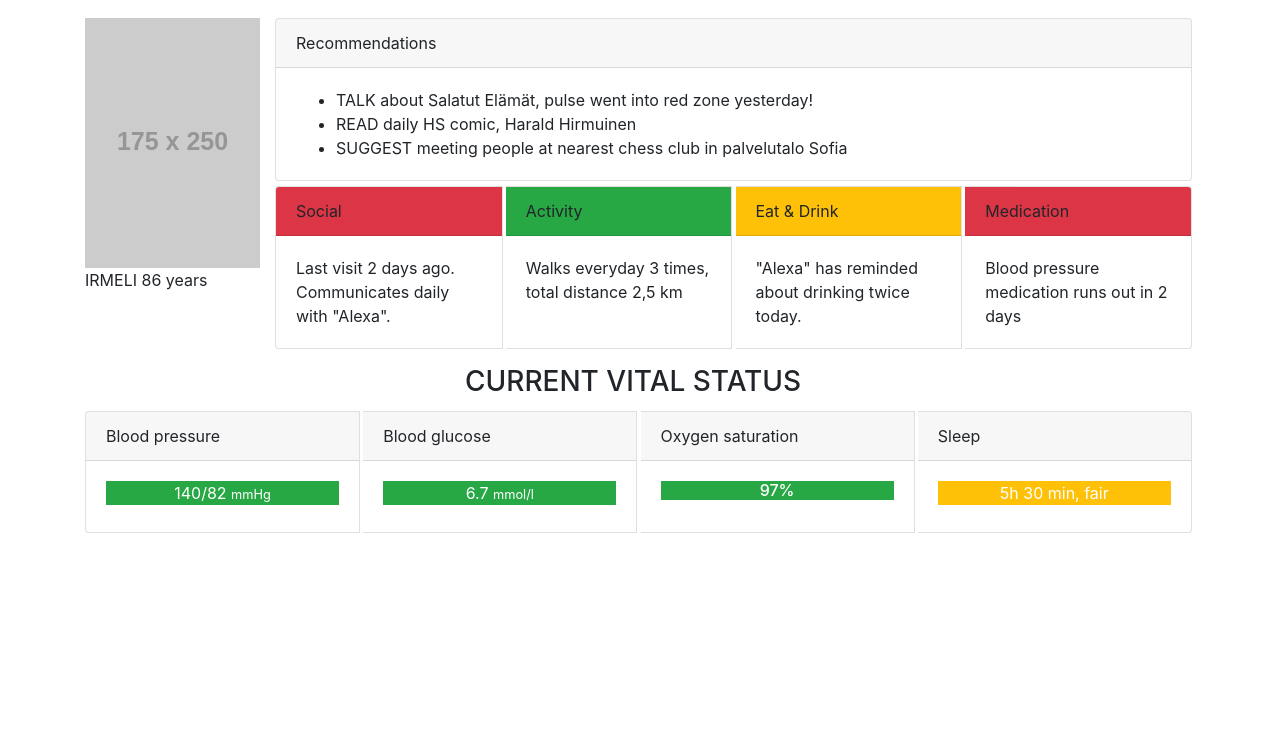
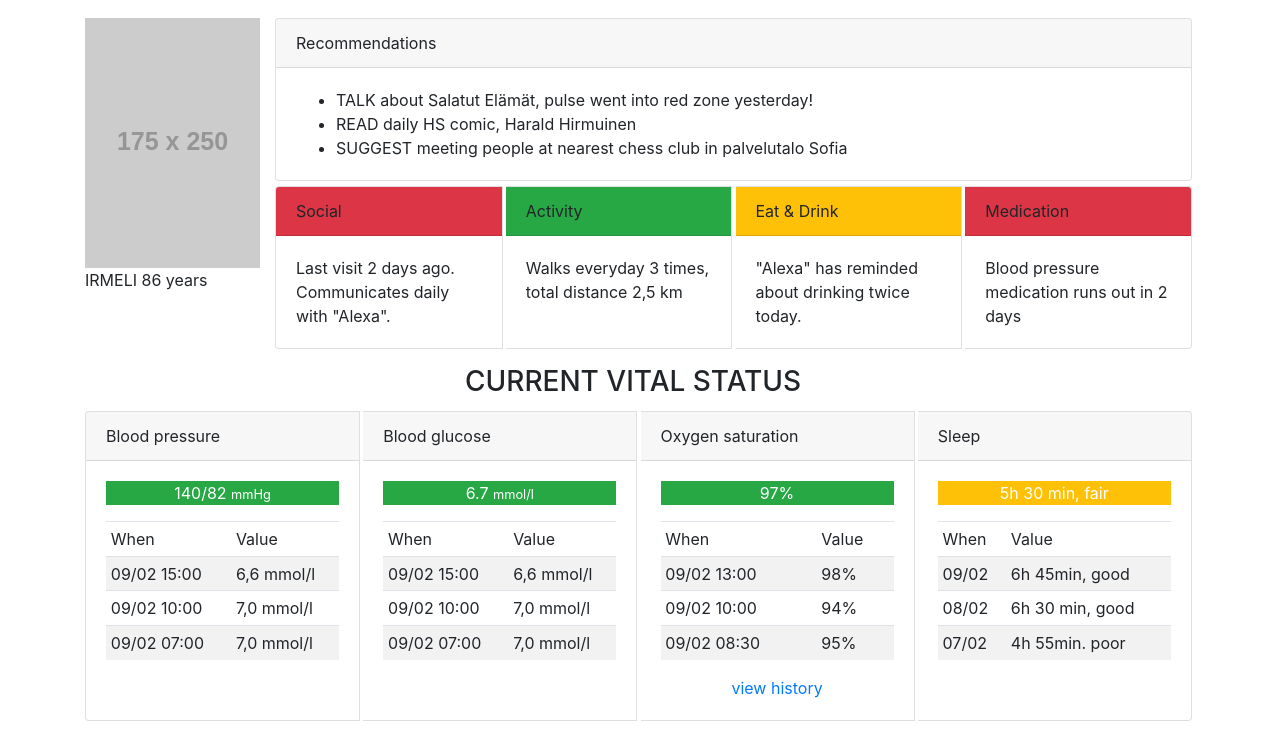
Before and after one commit to tgranqvist/meetme, a website: page public/index.html in a window 1280 px wide. Shown: the part 62-800 px from the top of the page. Drawn offline with nearby package versions, Linux system fonts and the light colour scheme; placeholder pictures from the web are drawn by us.

Commit message:
UI updates

```diff
--- a/public/index.html
+++ b/public/index.html
@@ -97,6 +97,25 @@
             <div class="card-header">Blood pressure</div>
               <div class="card-body">
                 <p class="card-text text-center text-white bg-success">140/82 <small>mmHg</small></p>
+                <table class="table table-striped table-sm">
+                  <thead>
+                    <tr><td>When</td><td>Value</td></tr>
+                  </thead>
+                  <tbody>
+                    <tr>
+                      <td>09/02 15:00</td>
+                      <td>6,6 mmol/l</td>
+                    </tr>
+                    <tr>
+                      <td>09/02 10:00</td>
+                      <td>7,0 mmol/l</td>
+                    </tr>
+                    <tr>
+                      <td>09/02 07:00</td>
+                      <td>7,0 mmol/l</td>
+                    </tr>
+                  </tbody>
+                </table>
               </div>
             </div>
 
@@ -104,24 +123,83 @@
               <div class="card-header">Blood glucose</div>
               <div class="card-body">
                 <p class="card-text text-center text-white bg-success">6.7 <small>mmol/l</small></p>
+                                <table class="table table-striped table-sm">
+                  <thead>
+                    <tr><td>When</td><td>Value</td></tr>
+                  </thead>
+                  <tbody>
+                    <tr>
+                      <td>09/02 15:00</td>
+                      <td>6,6 mmol/l</td>
+                    </tr>
+                    <tr>
+                      <td>09/02 10:00</td>
+                      <td>7,0 mmol/l</td>
+                    </tr>
+                    <tr>
+                      <td>09/02 07:00</td>
+                      <td>7,0 mmol/l</td>
+                    </tr>
+                  </tbody>
+                </table>
               </div>
             </div>
 
             <div class="card">
               <div class="card-header">Oxygen saturation</div>
               <div class="card-body">
-                <h6 class="card-title text-center text-white bg-success">97%</h6>
-                <p class="card-text"></p>
-              </div>
+                <p class="card-text text-center text-white bg-success">97%</p>
+                <table class="table table-striped table-sm">
+                  <thead>
+                    <tr><td>When</td><td>Value</td></tr>
+                  </thead>
+                  <tbody>
+                    <tr>
+                      <td>09/02 13:00</td>
+                      <td>98%</td>
+                    </tr>
+                    <tr>
+                      <td>09/02 10:00</td>
+                      <td>94%</td>
+                    </tr>
+                    <tr>
+                      <td>09/02 08:30</td>
+                      <td>95%</td>
+                    </tr>
+                  </tbody>
+                </table>
+                <p class="card-text text-center">
+                  <a href="#bgluc-history">view history</a>
+                </p>
+              </div> <!-- /.card-body -->
             </div>
 
             <div class="card">
               <div class="card-header">Sleep</div>
               <div class="card-body">
                 <p class="card-text text-center text-white bg-warning">5h 30 min, fair</p>
-              </div>
-            </div>
-          </div>
+                <table class="table table-striped table-sm">
+                  <thead>
+                    <tr><td>When</td><td>Value</td></tr>
+                  </thead>
+                  <tbody>
+                    <tr>
+                      <td>09/02</td>
+                      <td>6h 45min, good</td>
+                    </tr>
+                    <tr>
+                      <td>08/02</td>
+                      <td>6h 30 min, good</td>
+                    </tr>
+                    <tr>
+                      <td>07/02</td>
+                      <td>4h 55min. poor</td>
+                    </tr>
+                  </tbody>
+                </table>
+              </div> <!-- /.card-body -->
+            </div><!-- /.card -->
+          </div> <!-- /.card-group -->
         </div>
       </div>
     </main><!-- /.container -->
```
